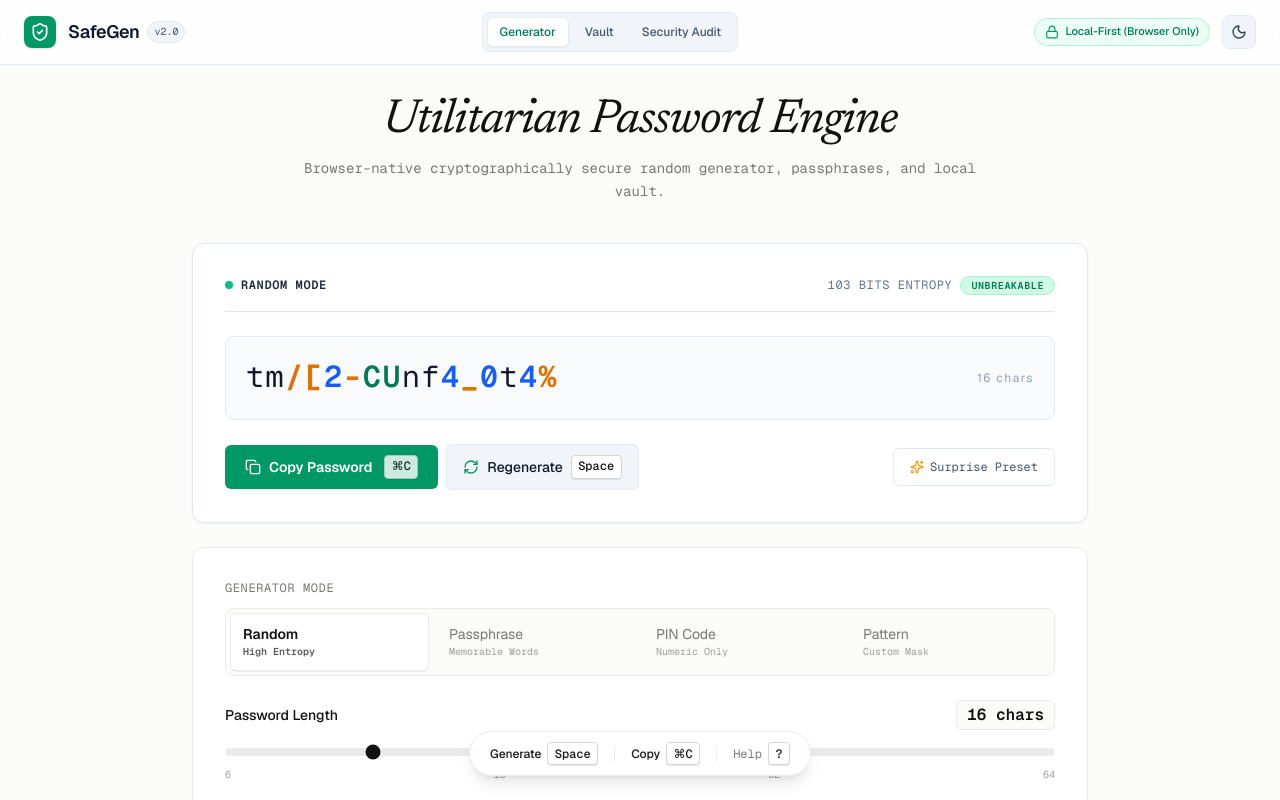
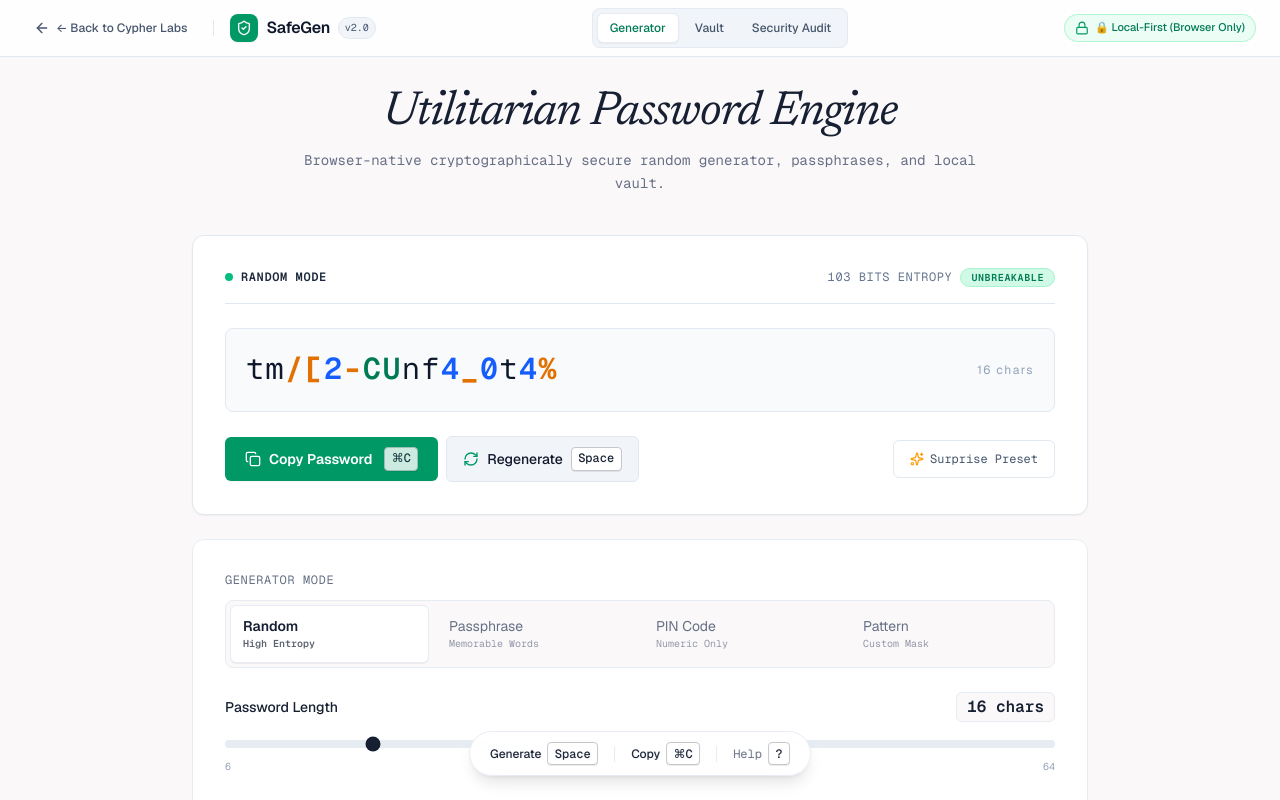
Before and after one commit to poorvith-mp/safegen, a React (Vite) app: page / in a window 1280 px wide. Shown: the top 800 px of the page. Built offline with nearby package versions, Linux system fonts and the light colour scheme.

Commit message:
feat: apply Studio Minimalism design tokens, light theme, and Back to Cypher Labs header

```diff
--- a/package.json
+++ b/package.json
@@ -1,5 +1,5 @@
 {
-  "name": "temp-app",
+  "name": "safegen",
   "private": true,
   "version": "0.0.0",
   "type": "module",
--- a/src/App.tsx
+++ b/src/App.tsx
@@ -8,7 +8,6 @@ import { HistoryVault } from './components/HistoryVault';
 import { PasswordDisplay } from './components/PasswordDisplay';
 import { StrengthAuditor } from './components/StrengthAuditor';
 import { useHistory } from './context/HistoryContext';
-import { useTheme } from './context/ThemeContext';
 import { useToast } from './context/ToastContext';
 import type { PasswordOptions, ViewType } from './types';
 import { calculateDetailedAudit, generatePassword } from './utils/generator';
@@ -30,7 +29,6 @@ const DEFAULT_OPTIONS: PasswordOptions = {
 };
 
 export function App() {
-  const { theme, setTheme } = useTheme();
   const { showToast } = useToast();
   const { addHistoryItem } = useHistory();
 
@@ -106,16 +104,12 @@ export function App() {
       } else if (e.shiftKey && e.key.toLowerCase() === 'r') {
         e.preventDefault();
         handleSurprise();
-      } else if (e.shiftKey && e.key.toLowerCase() === 'd') {
-        e.preventDefault();
-        setTheme(theme === 'dark' ? 'light' : 'dark');
-        showToast(`Switched to ${theme === 'dark' ? 'light' : 'dark'} mode`);
       }
     };
 
     window.addEventListener('keydown', handleKeyDown);
     return () => window.removeEventListener('keydown', handleKeyDown);
-  }, [handleGenerate, password, options, audit, addHistoryItem, showToast, theme, setTheme]);
+  }, [handleGenerate, password, options, audit, addHistoryItem, showToast]);
 
   return (
     <div className="min-h-screen bg-[var(--canvas)] text-[var(--text-main)] flex flex-col font-sans selection:bg-[var(--text-main)] selection:text-[var(--surface)]">
--- a/src/components/CreditsModal.tsx
+++ b/src/components/CreditsModal.tsx
@@ -43,10 +43,7 @@ export const CreditsModal: React.FC<CreditsModalProps> = ({ isOpen, onClose }) =
               <span>Surprise Preset</span>
               <kbd>Shift+R</kbd>
             </div>
-            <div className="flex items-center justify-between p-2 bg-[var(--canvas)] border-crisp rounded-md">
-              <span>Toggle Dark Theme</span>
-              <kbd>Shift+D</kbd>
-            </div>
+
           </div>
         </div>
 
--- a/src/components/CypherHeader.tsx
+++ b/src/components/CypherHeader.tsx
@@ -1,11 +1,9 @@
 import React from 'react';
-import { ArrowLeft, Lock, Moon, Sun } from 'lucide-react';
+import { ArrowLeft, Lock } from 'lucide-react';
 
 export interface CypherHeaderProps {
   appName: string;
   appBadge?: string;
-  theme?: 'system' | 'light' | 'dark';
-  onThemeChange?: (theme: 'system' | 'light' | 'dark') => void;
   backUrl?: string;
   children?: React.ReactNode;
 }
@@ -13,39 +11,32 @@ export interface CypherHeaderProps {
 export const CypherHeader: React.FC<CypherHeaderProps> = ({
   appName,
   appBadge = 'v2.0',
-  theme = 'system',
-  onThemeChange,
-  backUrl = '#',
+  backUrl = '/',
   children
 }) => {
-  const toggleTheme = () => {
-    if (!onThemeChange) return;
-    const nextTheme = theme === 'dark' ? 'light' : 'dark';
-    onThemeChange(nextTheme);
-  };
-
   return (
-    <header className="w-full border-b border-slate-200 dark:border-slate-800 bg-white/80 dark:bg-slate-900/80 backdrop-blur-md sticky top-0 z-50">
-      <div className="max-w-7xl mx-auto px-4 sm:px-6 h-16 flex items-center justify-between gap-4">
+    <header className="w-full border-b border-slate-200 bg-white/80 backdrop-blur-md sticky top-0 z-50">
+      <div className="max-w-7xl mx-auto px-4 sm:px-6 h-14 flex items-center justify-between gap-4">
         {/* Left: Back to Labs & Brand Identity */}
         <div className="flex items-center gap-4 min-w-max">
           <a
             href={backUrl}
-            className="flex items-center gap-1.5 text-xs font-medium text-slate-600 dark:text-slate-400 hover:text-emerald-600 dark:hover:text-emerald-400 transition-colors px-2.5 py-1.5 rounded-md hover:bg-slate-100 dark:hover:bg-slate-800"
+            className="flex items-center gap-1.5 text-xs font-medium text-slate-600 hover:text-emerald-600 transition-colors px-2.5 py-1.5 rounded-md hover:bg-slate-100"
             title="Back to Cypher Labs"
           >
             <ArrowLeft className="w-4 h-4" />
-            <span className="hidden sm:inline">Back to Labs</span>
+            <span className="hidden sm:inline">← Back to Cypher Labs</span>
+            <span className="sm:hidden">← Back</span>
           </a>
 
-          <div className="h-4 w-px bg-slate-200 dark:bg-slate-800 hidden sm:block" />
+          <div className="h-4 w-px bg-slate-200 hidden sm:block" />
 
           <div className="flex items-center gap-2">
-            <span className="font-semibold text-base tracking-tight text-slate-900 dark:text-slate-100 font-sans">
+            <span className="font-semibold text-base tracking-tight text-slate-900 font-sans">
               {appName}
             </span>
             {appBadge && (
-              <span className="text-[10px] font-mono px-1.5 py-0.5 rounded-full bg-slate-100 dark:bg-slate-800 text-slate-600 dark:text-slate-400 border border-slate-200 dark:border-slate-700">
+              <span className="text-[10px] font-mono px-1.5 py-0.5 rounded-full bg-slate-100 text-slate-600 border border-slate-200">
                 {appBadge}
               </span>
             )}
@@ -59,31 +50,13 @@ export const CypherHeader: React.FC<CypherHeaderProps> = ({
           </div>
         )}
 
-        {/* Right: Local-First Privacy Badge & Theme Controls */}
+        {/* Right: Local-First Privacy Badge */}
         <div className="flex items-center gap-3 min-w-max">
-          {/* Privacy Badge */}
-          <div className="flex items-center gap-1.5 text-[11px] font-medium px-2.5 py-1 rounded-full bg-emerald-50 dark:bg-emerald-950/60 text-emerald-700 dark:text-emerald-400 border border-emerald-200/80 dark:border-emerald-800/80">
-            <Lock className="w-3 h-3 text-emerald-600 dark:text-emerald-400" />
-            <span className="hidden md:inline">Local-First (Browser Only)</span>
-            <span className="md:hidden">Local-First</span>
+          <div className="flex items-center gap-1.5 text-[11px] font-medium px-2.5 py-1 rounded-full bg-emerald-50 text-emerald-700 border border-emerald-200/80">
+            <Lock className="w-3.5 h-3.5 text-emerald-600" />
+            <span className="hidden md:inline">🔒 Local-First (Browser Only)</span>
+            <span className="md:hidden">🔒 Local-First</span>
           </div>
-
-          {/* Theme Switcher */}
-          {onThemeChange && (
-            <button
-              onClick={toggleTheme}
-              type="button"
-              className="p-2 text-slate-600 dark:text-slate-300 hover:bg-slate-100 dark:hover:bg-slate-800 rounded-md border border-slate-200 dark:border-slate-800 transition-colors cursor-pointer"
-              title={`Switch theme (current: ${theme})`}
-              aria-label="Toggle theme"
-            >
-              {theme === 'dark' ? (
-                <Sun className="w-4 h-4 text-amber-400" />
-              ) : (
-                <Moon className="w-4 h-4 text-slate-700" />
-              )}
-            </button>
-          )}
         </div>
       </div>
     </header>
--- a/src/components/Header.tsx
+++ b/src/components/Header.tsx
@@ -1,6 +1,5 @@
 import React from 'react';
-import { Lock, Moon, Sun, ShieldCheck } from 'lucide-react';
-import { useTheme } from '../context/ThemeContext';
+import { ArrowLeft, Lock, ShieldCheck } from 'lucide-react';
 import type { ViewType } from '../types';
 
 interface HeaderProps {
@@ -9,31 +8,43 @@ interface HeaderProps {
 }
 
 export const Header: React.FC<HeaderProps> = ({ currentView, onNavigate }) => {
-  const { theme, setTheme } = useTheme();
+  return (
+    <header className="w-full border-b border-slate-200 bg-white/80 backdrop-blur-md sticky top-0 z-40">
+      <div className="max-w-7xl mx-auto px-4 sm:px-6 h-14 flex items-center justify-between gap-4">
+        {/* Left: Back to Cypher Labs & Brand Identity */}
+        <div className="flex items-center gap-4 min-w-max">
+          <a
+            href="/"
+            className="flex items-center gap-1.5 text-xs font-medium text-slate-600 hover:text-emerald-600 transition-colors px-2.5 py-1.5 rounded-md hover:bg-slate-100"
+            title="Back to Cypher Labs"
+          >
+            <ArrowLeft className="w-4 h-4" />
+            <span className="hidden sm:inline">← Back to Cypher Labs</span>
+            <span className="sm:hidden">← Back</span>
+          </a>
 
-  return (
-    <header className="w-full border-b border-slate-200 dark:border-slate-800 bg-white/80 dark:bg-slate-900/80 backdrop-blur-md sticky top-0 z-40">
-      <div className="max-w-7xl mx-auto px-4 sm:px-6 h-16 flex items-center justify-between gap-4">
-        {/* Brand Identity */}
+          <div className="h-4 w-px bg-slate-200 hidden sm:block" />
+
           <div
             onClick={() => onNavigate('generator')}
-          className="flex items-center gap-3 cursor-pointer group min-w-max"
+            className="flex items-center gap-2 cursor-pointer group"
           >
-          <div className="w-8 h-8 rounded-lg bg-emerald-600 dark:bg-emerald-500 text-white flex items-center justify-center font-mono font-bold text-sm shadow-sm group-hover:scale-105 transition-transform">
-            <ShieldCheck className="w-5 h-5" />
+            <div className="w-7 h-7 rounded-lg bg-emerald-600 text-white flex items-center justify-center font-mono font-bold text-xs shadow-xs group-hover:scale-105 transition-transform">
+              <ShieldCheck className="w-4 h-4" />
             </div>
             <div className="flex items-center gap-2">
-            <span className="font-semibold text-lg tracking-tight text-slate-900 dark:text-slate-100 font-sans">
+              <span className="font-semibold text-base tracking-tight text-slate-900 font-sans">
                 SafeGen
               </span>
-            <span className="text-[10px] font-mono px-1.5 py-0.5 rounded-full bg-slate-100 dark:bg-slate-800 text-slate-600 dark:text-slate-400 border border-slate-200 dark:border-slate-700">
+              <span className="text-[10px] font-mono px-1.5 py-0.5 rounded-full bg-slate-100 text-slate-600 border border-slate-200">
                 v2.0
               </span>
             </div>
           </div>
+        </div>
 
         {/* View Navigation Tabs */}
-        <nav className="flex items-center gap-1 bg-slate-100 dark:bg-slate-800 p-1 rounded-lg border border-slate-200/80 dark:border-slate-700/80">
+        <nav className="flex items-center gap-1 bg-slate-100 p-1 rounded-lg border border-slate-200/80">
           {(
             [
               { id: 'generator', label: 'Generator' },
@@ -46,8 +57,8 @@ export const Header: React.FC<HeaderProps> = ({ currentView, onNavigate }) => {
               onClick={() => onNavigate(tab.id)}
               className={`px-3 py-1.5 rounded-md text-xs font-sans font-medium transition-all cursor-pointer ${
                 currentView === tab.id
-                  ? 'bg-white dark:bg-slate-900 text-emerald-700 dark:text-emerald-400 border border-slate-200/80 dark:border-slate-700/80 shadow-xs'
-                  : 'text-slate-600 dark:text-slate-400 hover:text-slate-900 dark:hover:text-slate-100'
+                  ? 'bg-white text-emerald-700 border border-slate-200/80 shadow-xs'
+                  : 'text-slate-600 hover:text-slate-900'
               }`}
             >
               {tab.label}
@@ -55,25 +66,13 @@ export const Header: React.FC<HeaderProps> = ({ currentView, onNavigate }) => {
           ))}
         </nav>
 
-        {/* Right Controls: Local-First Badge & Theme Switcher */}
+        {/* Right Controls: Local-First Badge */}
         <div className="flex items-center gap-3 min-w-max">
-          {/* Privacy Badge */}
-          <div className="flex items-center gap-1.5 text-[11px] font-medium px-2.5 py-1 rounded-full bg-emerald-50 dark:bg-emerald-950/60 text-emerald-700 dark:text-emerald-400 border border-emerald-200/80 dark:border-emerald-800/80">
-            <Lock className="w-3.5 h-3.5 text-emerald-600 dark:text-emerald-400" />
-            <span className="hidden md:inline">Local-First (Browser Only)</span>
-            <span className="md:hidden">Local-First</span>
+          <div className="flex items-center gap-1.5 text-[11px] font-medium px-2.5 py-1 rounded-full bg-emerald-50 text-emerald-700 border border-emerald-200/80">
+            <Lock className="w-3.5 h-3.5 text-emerald-600" />
+            <span className="hidden md:inline">🔒 Local-First (Browser Only)</span>
+            <span className="md:hidden">🔒 Local-First</span>
           </div>
-
-          {/* Theme Toggle Button */}
-          <button
-            onClick={() => setTheme(theme === 'dark' ? 'light' : 'dark')}
-            type="button"
-            className="p-2 bg-slate-100 dark:bg-slate-800 border border-slate-200 dark:border-slate-700 rounded-lg text-slate-700 dark:text-slate-300 hover:bg-slate-200 dark:hover:bg-slate-700 transition-all cursor-pointer"
-            title="Toggle theme"
-            aria-label="Toggle theme"
-          >
-            {theme === 'dark' ? <Sun className="w-4 h-4 text-amber-400" /> : <Moon className="w-4 h-4 text-slate-700" />}
-          </button>
         </div>
       </div>
     </header>
--- a/src/components/PasswordDisplay.tsx
+++ b/src/components/PasswordDisplay.tsx
@@ -75,10 +75,10 @@ export const PasswordDisplay: React.FC<PasswordDisplayProps> = ({
     if (!pwd) return <span className="text-slate-400 italic">Click Generate to start</span>;
 
     return pwd.split('').map((char, index) => {
-      let colorClass = 'text-slate-900 dark:text-slate-100';
-      if (/[0-9]/.test(char)) colorClass = 'text-blue-600 dark:text-blue-400 font-semibold';
-      else if (/[!@#$%^&*()_+{}[\]<>?/|~=-]/.test(char)) colorClass = 'text-amber-600 dark:text-amber-400 font-bold';
-      else if (/[A-Z]/.test(char)) colorClass = 'text-emerald-700 dark:text-emerald-400 font-semibold';
+      let colorClass = 'text-slate-900';
+      if (/[0-9]/.test(char)) colorClass = 'text-blue-600 font-semibold';
+      else if (/[!@#$%^&*()_+{}[\]<>?/|~=-]/.test(char)) colorClass = 'text-amber-600 font-bold';
+      else if (/[A-Z]/.test(char)) colorClass = 'text-emerald-700 font-semibold';
 
       return (
         <span key={index} className={colorClass}>
@@ -89,24 +89,24 @@ export const PasswordDisplay: React.FC<PasswordDisplayProps> = ({
   };
 
   return (
-    <div className="w-full max-w-4xl mx-auto bg-white dark:bg-slate-900 border border-slate-200 dark:border-slate-800 rounded-xl p-6 sm:p-8 shadow-xs transition-all">
+    <div className="w-full max-w-4xl mx-auto bg-white border border-slate-200 rounded-xl p-6 sm:p-8 shadow-xs transition-all">
       {/* Top Header Badge */}
-      <div className="flex items-center justify-between pb-4 mb-6 border-b border-slate-200 dark:border-slate-800 text-xs font-mono uppercase tracking-wider text-slate-500">
+      <div className="flex items-center justify-between pb-4 mb-6 border-b border-slate-200 text-xs font-mono uppercase tracking-wider text-slate-500">
         <div className="flex items-center gap-2">
           <span className="inline-block w-2 h-2 rounded-full bg-emerald-500 animate-pulse"></span>
-          <span className="font-semibold text-slate-800 dark:text-slate-200">{options.mode} Mode</span>
+          <span className="font-semibold text-slate-800">{options.mode} Mode</span>
         </div>
         <div className="flex items-center gap-2">
           <span>{audit.entropy} bits entropy</span>
           <span
             className={`px-2.5 py-0.5 rounded-full text-[10px] font-semibold uppercase ${
               audit.rating === 'Weak'
-                ? 'bg-red-100 dark:bg-red-950 text-red-700 dark:text-red-400 border border-red-200 dark:border-red-800'
+                ? 'bg-red-100 text-red-700 border border-red-200'
                 : audit.rating === 'Medium'
-                ? 'bg-amber-100 dark:bg-amber-950 text-amber-700 dark:text-amber-400 border border-amber-200 dark:border-amber-800'
+                ? 'bg-amber-100 text-amber-700 border border-amber-200'
                 : audit.rating === 'Strong'
-                ? 'bg-blue-100 dark:bg-blue-950 text-blue-700 dark:text-blue-400 border border-blue-200 dark:border-blue-800'
-                : 'bg-emerald-100 dark:bg-emerald-950 text-emerald-700 dark:text-emerald-400 border border-emerald-200 dark:border-emerald-800'
+                ? 'bg-blue-100 text-blue-700 border border-blue-200'
+                : 'bg-emerald-100 text-emerald-700 border border-emerald-200'
             }`}
           >
             {audit.rating}
@@ -118,7 +118,7 @@ export const PasswordDisplay: React.FC<PasswordDisplayProps> = ({
       <div className="relative group my-2">
         <div
           ref={passwordTextRef}
-          className="w-full min-h-[72px] sm:min-h-[84px] bg-slate-50 dark:bg-slate-950 border border-slate-200 dark:border-slate-800 rounded-lg px-5 py-4 flex items-center justify-between gap-4 font-mono text-xl sm:text-2xl md:text-3xl tracking-wider break-all select-all transition-all"
+          className="w-full min-h-[72px] sm:min-h-[84px] bg-slate-50 border border-slate-200 rounded-lg px-5 py-4 flex items-center justify-between gap-4 font-mono text-xl sm:text-2xl md:text-3xl tracking-wider break-all select-all transition-all"
         >
           <div className="leading-relaxed">{renderColoredPassword(password)}</div>
           <div className="text-xs text-slate-400 shrink-0 hidden sm:block font-sans">
@@ -134,29 +134,29 @@ export const PasswordDisplay: React.FC<PasswordDisplayProps> = ({
             ref={copyBtnRef}
             onClick={handleCopy}
             type="button"
-            className="flex-1 sm:flex-initial px-5 py-2.5 bg-emerald-600 dark:bg-emerald-500 hover:bg-emerald-700 dark:hover:bg-emerald-600 text-white font-sans font-semibold text-sm rounded-md transition-all flex items-center justify-center gap-2 cursor-pointer shadow-xs active:scale-[0.98]"
+            className="flex-1 sm:flex-initial px-5 py-2.5 bg-emerald-600 hover:bg-emerald-700 text-white font-sans font-semibold text-sm rounded-md transition-all flex items-center justify-center gap-2 cursor-pointer shadow-xs active:scale-[0.98]"
           >
             {copied ? <Check className="w-4 h-4" /> : <Copy className="w-4 h-4" />}
             <span>{copied ? 'Copied!' : 'Copy Password'}</span>
-            <kbd className="ml-1 opacity-80 text-[10px] bg-emerald-700 dark:bg-emerald-600 border-0 px-1.5 py-0.5 rounded text-white">⌘C</kbd>
+            <kbd className="ml-1 opacity-80 text-[10px] bg-emerald-700 border-0 px-1.5 py-0.5 rounded text-white">⌘C</kbd>
           </button>
 
           <button
             onClick={handleRefresh}
             type="button"
-            className="px-4 py-2.5 bg-slate-100 dark:bg-slate-800 hover:bg-slate-200 dark:hover:bg-slate-700 border border-slate-200 dark:border-slate-700 text-slate-900 dark:text-slate-100 font-sans font-medium text-sm rounded-md active:scale-[0.98] transition-all flex items-center gap-2 cursor-pointer"
+            className="px-4 py-2.5 bg-slate-100 hover:bg-slate-200 border border-slate-200 text-slate-900 font-sans font-medium text-sm rounded-md active:scale-[0.98] transition-all flex items-center gap-2 cursor-pointer"
             title="Generate new password"
           >
-            <RefreshCw className="w-4 h-4 text-emerald-600 dark:text-emerald-400" />
+            <RefreshCw className="w-4 h-4 text-emerald-600" />
             <span>Regenerate</span>
-            <kbd className="hidden sm:inline-flex text-[10px] bg-slate-200 dark:bg-slate-700 text-slate-700 dark:text-slate-300 border-0">Space</kbd>
+            <kbd className="hidden sm:inline-flex text-[10px] bg-slate-200 text-slate-700 border-0">Space</kbd>
           </button>
         </div>
 
         <button
           onClick={handleSurprise}
           type="button"
-          className="w-full sm:w-auto px-4 py-2.5 text-slate-600 dark:text-slate-400 hover:text-emerald-600 dark:hover:text-emerald-400 hover:bg-slate-100 dark:hover:bg-slate-800 border border-slate-200 dark:border-slate-800 text-xs font-mono rounded-md transition-all flex items-center justify-center gap-1.5 cursor-pointer"
+          className="w-full sm:w-auto px-4 py-2.5 text-slate-600 hover:text-emerald-600 hover:bg-slate-100 border border-slate-200 text-xs font-mono rounded-md transition-all flex items-center justify-center gap-1.5 cursor-pointer"
         >
           <Sparkles className="w-3.5 h-3.5 text-amber-500" />
           <span>Surprise Preset</span>
--- a/src/context/ThemeContext.tsx
+++ b/src/context/ThemeContext.tsx
@@ -27,7 +27,7 @@ export const ThemeProvider: React.FC<{ children: React.ReactNode }> = ({ childre
     try {
       const stored = localStorage.getItem(STORAGE_KEY);
       if (stored) {
-        return { ...DEFAULT_PREFERENCES, ...JSON.parse(stored) };
+        return { ...DEFAULT_PREFERENCES, ...JSON.parse(stored), theme: 'light' };
       }
     } catch {
       // Ignore parse errors
@@ -39,12 +39,8 @@ export const ThemeProvider: React.FC<{ children: React.ReactNode }> = ({ childre
     const root = document.documentElement;
     const body = document.body;
 
-    body.setAttribute('data-theme', preferences.theme);
-    if (preferences.theme === 'dark') {
-      root.classList.add('dark');
-    } else {
-      root.classList.remove('dark');
-    }
+    body.setAttribute('data-theme', 'light');
+    root.classList.remove('dark');
 
     body.setAttribute('data-accent', preferences.accent);
     root.style.setProperty('--radius', `${preferences.radius}px`);
@@ -57,13 +53,13 @@ export const ThemeProvider: React.FC<{ children: React.ReactNode }> = ({ childre
     }
 
     try {
-      localStorage.setItem(STORAGE_KEY, JSON.stringify(preferences));
+      localStorage.setItem(STORAGE_KEY, JSON.stringify({ ...preferences, theme: 'light' }));
     } catch (e) {
       console.error('Failed to save preferences', e);
     }
   }, [preferences]);
 
-  const setTheme = (theme: ThemeMode) => setPreferences((prev) => ({ ...prev, theme }));
+  const setTheme = (_theme: ThemeMode) => setPreferences((prev) => ({ ...prev, theme: 'light' }));
   const setAccent = (accent: AccentColor) => setPreferences((prev) => ({ ...prev, accent }));
   const setRadius = (radius: number) => setPreferences((prev) => ({ ...prev, radius }));
   const setMotion = (motion: number) => setPreferences((prev) => ({ ...prev, motion }));
@@ -74,6 +70,7 @@ export const ThemeProvider: React.FC<{ children: React.ReactNode }> = ({ childre
     <ThemeContext.Provider
       value={{
         ...preferences,
+        theme: 'light',
         setTheme,
         setAccent,
         setRadius,
--- a/src/index.css
+++ b/src/index.css
@@ -2,13 +2,19 @@
 
 @layer base {
   :root {
-    --canvas: #FBFBFA;
-    --surface: #FFFFFF;
-    --border: #EAEAEA;
-    --border-strong: #D4D4D0;
-    --text-main: #111111;
-    --text-muted: #787774;
-    --text-subtle: #A1A09C;
+    --bg-canvas: #FBF8FA;
+    --bg-surface: #FFFFFF;
+    --bg-muted: #F6F3F5;
+    --text-primary: #172033;
+    --text-muted: #667085;
+    --accent: #0F766E;
+    --border: #E7ECF2;
+
+    --canvas: var(--bg-canvas);
+    --surface: var(--bg-surface);
+    --border-strong: #C6C6CD;
+    --text-main: var(--text-primary);
+    --text-subtle: #94A3B8;
 
     --pastel-green-bg: #EDF3EC;
     --pastel-green-text: #346538;
@@ -27,28 +33,9 @@
     --motion-factor: 1;
   }
 
-  .dark {
-    --canvas: #0F0F0E;
-    --surface: #171716;
-    --border: #262624;
-    --border-strong: #3D3C38;
-    --text-main: #EDEDEC;
-    --text-muted: #9E9D98;
-    --text-subtle: #6E6D68;
-
-    --pastel-green-bg: #1B291D;
-    --pastel-green-text: #86EFAC;
-    --pastel-blue-bg: #122838;
-    --pastel-blue-text: #7DD3FC;
-    --pastel-red-bg: #331A1C;
-    --pastel-red-text: #FCA5A5;
-    --pastel-yellow-bg: #2B2414;
-    --pastel-yellow-text: #FDE047;
-  }
-
   body {
-    background-color: var(--canvas);
-    color: var(--text-main);
+    background-color: var(--bg-canvas);
+    color: var(--text-primary);
     font-family: var(--font-sans);
     line-height: 1.6;
     margin: 0;
```
Lines whose indentation alone changed are shown as unchanged.
